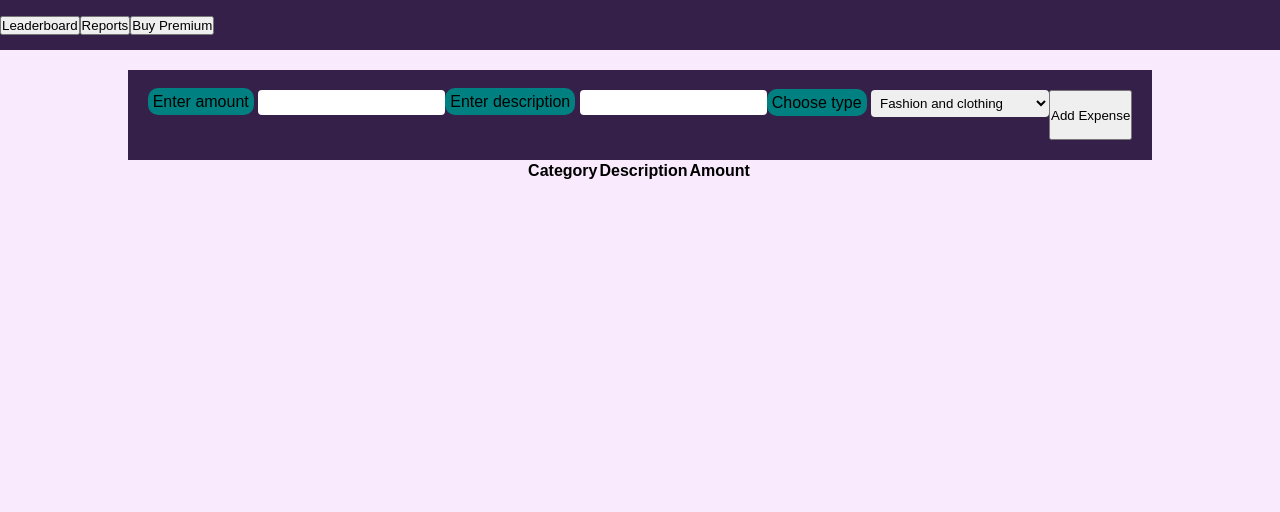
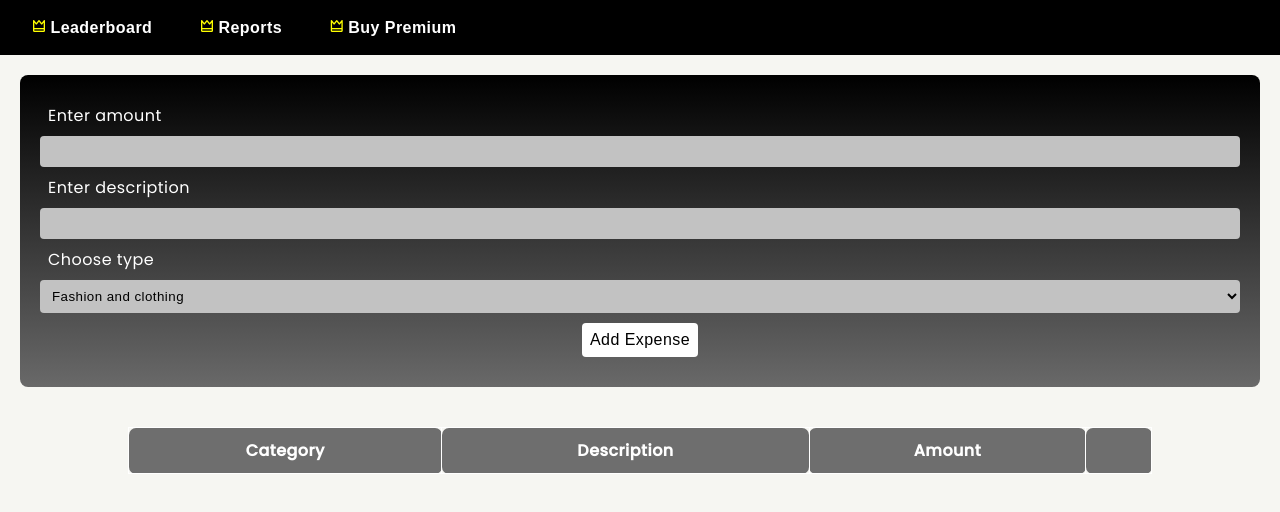
Before and after one commit to ShubhamKrSingh97/Expense-Tracker-App-Backend, a website: page views/expense.html in a window 1280 px wide. Drawn offline with nearby package versions, Linux system fonts and the light colour scheme; a script that the page names is missing.

Commit message:
revamped the entire CSS

```diff
--- a/public/DOM/expense.js
+++ b/public/DOM/expense.js
@@ -55,10 +55,12 @@ document.addEventListener('DOMContentLoaded', async (e) => {
 function displayOnScreen(obj) {
     const delBtn = document.createElement('button');
     delBtn.innerText = "Delete";
+    delBtn.classList.add('anyButton');
     const editBtn = document.createElement('button');
     editBtn.innerText = "Edit";
+    editBtn.classList.add('anyButton');
     const row = document.createElement('tr');
-    row.innerHTML = `<td>${obj.category}</td><td>${obj.description}</td><td>${obj.amount}</td>`;
+    row.innerHTML = `<td data-label="Category">${obj.category}</td><td data-label="Description">${obj.description}</td><td data-label="Amount">${obj.amount}</td>`;
     const actionCell = document.createElement('td');
     actionCell.appendChild(editBtn);
     actionCell.appendChild(delBtn);
--- a/public/DOM/leaderboard.js
+++ b/public/DOM/leaderboard.js
@@ -16,6 +16,6 @@ document.addEventListener('DOMContentLoaded',async (e)=>{
 
 function displayLeaderBoard(res){
     const row=document.createElement('tr');
-    row.innerHTML=`<td>${res.Name}</td><td>${res.TotalExpense}</td>`;
+    row.innerHTML=`<td data-label="Name">${res.Name}</td><td data-label="Total Expense">${res.TotalExpense}</td>`;
     tbody.append(row);
 }
--- a/public/DOM/reports.js
+++ b/public/DOM/reports.js
@@ -42,14 +42,14 @@ function displayMonthly(res){
     const row=document.createElement('tr');
     const date=new Date(res.createdAt);
     const formattedDate = date.toLocaleDateString('en-US', { year: 'numeric', month: 'long', day: 'numeric' });
-    row.innerHTML=`<td>${formattedDate}</td><td>${res.description}</td><td>${res.amount}</td>`;
+    row.innerHTML=`<td data-label="Date">${formattedDate}</td><td data-label="Description">${res.description}</td data-label="Amount"><td>${res.amount}</td>`;
     monthly_t_body.append(row);
 }
 
 function displayYearly(res){
     const date=new Date(0,res.month-1).toLocaleDateString('en-us',{month:'long'});
     const row=document.createElement('tr');
-    row.innerHTML=`<td>${date}</td><td>${res.totalExpense}</td>`;
+    row.innerHTML=`<td data-label="Date">${date}</td><td data-label="Total Expense">${res.totalExpense}</td>`;
     yearly_t_body.append(row);
 }
 downloadReportsBtn.addEventListener('click',async (e)=>{
--- a/public/DOM/signup-login.js
+++ b/public/DOM/signup-login.js
@@ -31,6 +31,7 @@ forgotPassBtn.addEventListener('click', (e) => {
     loginForm.style.left = '-400px';
     forgotPassForm.style.left = '50px';
 })
+
 
 //-----------------------Registration------------------------//
 
--- a/public/Style/expense.css
+++ b/public/Style/expense.css
@@ -1,69 +1,192 @@
-*{
-    margin: 0;
-    padding: 0;
-    font-family: sans-serif;
-    text-decoration: none;
+@import url('https://fonts.googleapis.com/css2?family=Poppins:ital,wght@0,200;0,400;0,500;1,300&display=swap');
+
+* {
+  margin: 0;
+  padding: 0;
+  box-sizing: border-box;
+  letter-spacing: 0.45px;
 }
-a{
-    color: white;
-    transition: ease-in;
+
+body {
+  font-family: 'Poppins', sans-serif;
+  background-color: #F6F6F2;
 }
-a:hover{
-    text-decoration: #008080 5px underline;
+
+.nav {
+  background-color: black;
+  padding: 10px;
+  position: sticky;
+  top:0;
+  z-index: 100;
 }
-body{
 
-    background-color: #f9eafe;
-    height: 100vh;
-    position: relative;
+.nav button {
+  color: white;
+  font-weight: bolder;
+  background-color: black;
+  border: none;
+  border-radius: 4px;
+  padding: 8px 16px;
+  margin: 0 5px;
+  font-size: 16px;
+  cursor: pointer;
+  position: relative;
 }
-.nav{
-    background-color:#342048;
-    height: 50px;
-    width: 100vw;
-    display: flex;
-    align-items: center;
-    margin: auto;
-    position: sticky;
+
+.nav button:hover {
+  border-left: 1px solid white;
+  border-right: 1px solid white;
 }
-.nav ul{
-    display: flex;
+
+.nav button:before {
+  content: "\f521";
+  font-family: "Boxicons";
+  position: absolute;
+  top: 50%;
+  left: -25px;
 
 }
-.nav ul li{
-    margin-left: 35px;
-    list-style: none;
-}
-main{
-    height: 100vh;
-    display: flex;
-    flex-direction: column;
-    align-items: center;
+
+.expbar {
+  background: linear-gradient(black, dimgrey);
+  padding: 20px;
+  margin: 20px;
+  border-radius: 8px;
 }
 
-.expbar{
-background-color: #342048;
-margin-top: 20px;
-padding: 20px;
-height: 50px;
-min-width: 50vw;
-display: flex;
+.expbar label {
+  display: block;
+  margin: 8px;
+  color: #FFFFFF;
 }
-#exp-form{
-    height: 100%;
+.nav button i.bx-crown {
+  color: yellow;
+  margin-right: 3px;
+}
+
+.expbar input,
+.expbar select {
+  width: 100%;
+  padding: 8px;
+  border: none;
+  border-radius: 4px;
+  background-color: #c2c2c2;
+  color: #000000;
+}
+
+.anyButton {
+  background-color: white;
+  color: black;
+  border: none;
+  border-radius: 4px;
+  padding: 8px 8px;
+  font-size: 16px;
+  cursor: pointer;
+  margin: 5px;
+}
+
+.expbar button {
+  display: block;
+  margin: 10px auto;
+}
+
+.expbar button:hover {
+  animation: shake 0.4s ease-in-out;
+}
+
+@keyframes shake {
+  0% {
+    transform: translateX(0);
+  }
+  25% {
+    transform: translateX(-5px);
+  }
+  50% {
+    transform: translateX(5px);
+  }
+  75% {
+    transform: translateX(-5px);
+  }
+  100% {
+    transform: translateX(0);
+  }
+}
+
+.table-wrap {
+  padding: 0 10%;
+  margin: 40px auto;
+}
+
+.table {
+  width: 100%;
+  border-collapse: collapse;
+}
+
+.table thead {
+  background-color: #6E6E6E;
+  text-align: center;
+}
+
+.table thead tr th {
+  padding: 10px;
+  vertical-align: top;
+  border: 1px solid white;
+  border-radius: 7px;
+  color: white;
+}
+
+.table tbody tr td {
+  text-align: center;
+  padding: 5px;
+  border: 1px solid white;
+  border-radius: 7px;
+  background-color: #c2c2c2;
+}
+
+@media (max-width: 770px) {
+  .table thead {
+    display: none;
+  }
+  .table,
+  .table tbody,
+  .table tr,
+  .table td {
+    display: block;
     width: 100%;
-    display: flex;
-    justify-content: space-around;
+  }
+  .table tr {
+    margin-bottom: 15px;
+  }
+  .table tbody tr td {
+    text-align: right;
+    padding-left: 50%;
+    position: relative;
+  }
+  .table td:before {
+    content: attr(data-label);
+    position: absolute;
+    width: 50%;
+    left: 0;
+    padding-left: 10px;
+    text-align: left;
+  }
+}
 
+.heading h1{
+ text-align: center;
+ background-color: #000000;
+ color: white;
+ padding: 5px;
 }
-.expbar label{
-    background-color:#008080;
-    padding: 5px;
-    border-radius: 10px;
+.table-heading{
+  text-align: center;
 }
-.expbar input,select{
-    border: none;
-    outline: none;
-    border-radius: 4px;
-    padding: 5px;
+.select {
+  text-align: center;
+  margin: 20px 0;
 }
+#download-report{
+  display: block;
+  margin: 0 auto;
+  box-shadow:0 0 5px 5px #6E6E6E;
+}
--- a/views/expense.html
+++ b/views/expense.html
@@ -6,23 +6,22 @@
   <meta http-equiv="X-UA-Compatible" content="IE=edge">
   <meta name="viewport" content="width=device-width, initial-scale=1.0">
   <title>Expense Tracker</title>
+  <link rel="stylesheet" href="https://cdn.jsdelivr.net/npm/boxicons@2.0.7/css/boxicons.min.css">
   <link rel="stylesheet" href="/style/expense.css">
   <script src="https://cdn.jsdelivr.net/npm/axios/dist/axios.min.js"></script>
   <script src="https://checkout.razorpay.com/v1/checkout.js"></script>
-
+  <link rel="preconnect" href="https://fonts.googleapis.com">
+  <link rel="preconnect" href="https://fonts.gstatic.com" crossorigin>
 </head>
 
 <body>
   <div class="nav">
     <nav>
-            <ul>
-                <button type="button" id="leader-btn">Leaderboard</button>
-                <button type="button" id="reports-btn">Reports</button>
-                <button type="button" id="premium-btn">Buy Premium</button>
-            </ul>
+      <button type="button" id="leader-btn"><i class='bx bx-crown'></i>Leaderboard</button>
+      <button type="button" id="reports-btn"><i class='bx bx-crown'></i>Reports</button>
+      <button type="button" id="premium-btn"><i class='bx bx-crown'></i>Buy Premium</button>
     </nav>
   </div>
-    <main>
   <div class="expbar">
     <form id="exp-form">
       <div class="input-box">
@@ -46,22 +45,22 @@
           <option value="Makeup and accessories">Makeup and accessories</option>
         </select>
       </div>
-                <button type="submit">Add Expense</button>
+      <button type="submit" class="anyButton">Add Expense</button>
     </form>
   </div>
-        <div class="exp-table">
-            <table>
+  <div class="table-wrap">
+    <table class="table">
+      <thead>
         <tr>
           <th>Category</th>
           <th>Description</th>
           <th>Amount</th>
           <th></th>
         </tr>
+      </thead>
       <tbody id="tbody"></tbody>
     </table>
-
   </div>
-    </main>
   <script src="/DOM/expense.js"></script>
 </body>
 
```
Also changed, not shown: public/Style/signup-login.css (+7 -3 lines), views/expenseReport.html (+22 -5 lines), views/leaderboard.html (+15 -7 lines). Lines whose indentation alone changed are shown as unchanged.
